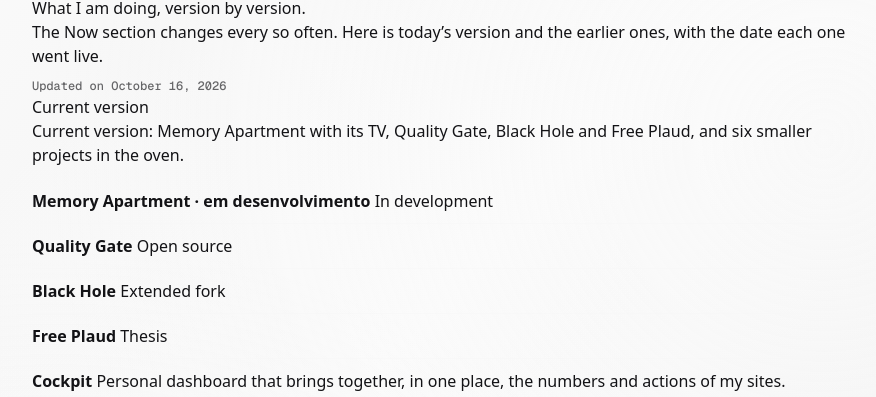
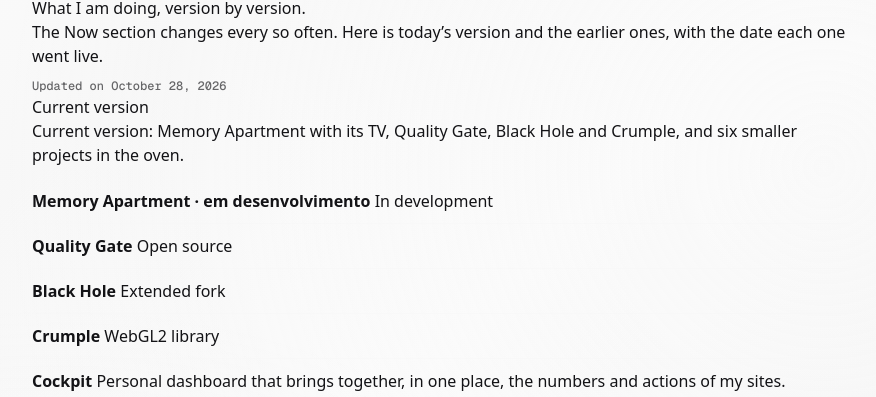
Before and after one commit to devAndreotti/frosted-motion-folio-v2, a React (Vite) app: page /agora in a window 1280 px wide. Shown: the part 153-550 px from the top of the page, without its empty margins (200-1076 px from the left). Built offline with nearby package versions, Linux system fonts and the light colour scheme; no server answers.

Commit message:
feat(now): adicionar projeto crumple no lugar do free plaud com fotos

```diff
--- a/src/data/now-archive.ts
+++ b/src/data/now-archive.ts
@@ -17,8 +17,16 @@ export const NOW_ARCHIVE: NowVersion[] = [
   {
     date: NOW_UPDATED,
     summary: {
-      pt: 'Versão atual: o Memory Apartment com a TV, o Quality Gate, o Black Hole e o Free Plaud, e seis projetos menores no forno.',
-      en: 'Current version: Memory Apartment with its TV, Quality Gate, Black Hole and Free Plaud, and six smaller projects in the oven.',
+      pt: 'Versão atual: o Memory Apartment com a TV, o Quality Gate, o Black Hole e o Crumple, e seis projetos menores no forno.',
+      en: 'Current version: Memory Apartment with its TV, Quality Gate, Black Hole and Crumple, and six smaller projects in the oven.',
+    },
+    items: ['Project 17: Memory Apartment', 'Quality Gate', 'Black Hole', 'Crumple', 'Kali Layer', 'Feed Dispatch', 'Orbitaly', 'Scriply', 'Ambiente Hyprland', 'local-llm-rtx-4gb'],
+  },
+  {
+    date: '2026-10-16',
+    summary: {
+      pt: 'Versão com o Free Plaud (TCC), Memory Apartment com a TV, Quality Gate e Black Hole, e seis projetos menores no forno.',
+      en: 'Version with Free Plaud (Thesis), Memory Apartment with TV, Quality Gate and Black Hole, and six smaller projects in the oven.',
     },
     items: ['Project 17: Memory Apartment', 'Quality Gate', 'Black Hole', 'Free Plaud', 'Kali Layer', 'Feed Dispatch', 'Orbitaly', 'Scriply', 'Ambiente Hyprland', 'local-llm-rtx-4gb'],
   },
--- a/src/data/now.ts
+++ b/src/data/now.ts
@@ -23,7 +23,7 @@ export interface NowProject {
 }
 
 /** When this list was last reviewed (ISO date); shown under the section subtitle. Update it with the list. */
-export const NOW_UPDATED = '2026-10-16';
+export const NOW_UPDATED = '2026-10-28';
 
 // What's on the workbench right now, newest first. Taken from the GitHub
 // account in Oct 2026: private repos only ever link to their public site.
@@ -70,19 +70,18 @@ export const NOW_PROJECTS: NowProject[] = [
     image: './now/black-hole.webp',
   },
   {
-    id: 'free-plaud',
-    title: 'Free Plaud',
-    status: { pt: 'TCC', en: 'Thesis' },
-    meta: { pt: 'Ciência da Computação', en: 'Computer Science' },
+    id: 'crumple',
+    title: 'Crumple',
+    status: { pt: 'Biblioteca WebGL2', en: 'WebGL2 library' },
+    meta: { pt: 'Zero dependências · ~35 KB', en: 'Zero dependencies · ~35 KB' },
     pitch: {
-      pt: 'Começou como automação de áudio → nota no Obsidian e virou meu TCC: app desktop local-first, com transcrição Whisper local e busca híbrida (BM25 + vetorial) que cita o trecho exato.',
-      en: 'It started as an audio → Obsidian note automation and became my thesis: a local-first desktop app with on-device Whisper transcription and hybrid search (BM25 + vectors) that cites the exact passage.',
+      pt: 'Papel amassado que dá para abrir: biblioteca WebGL2 sem dependências. O bilhete amassado voa até o centro da tela e se abre numa folha legível com vincos na luz, 10 tipos de papel, manchas que passam para o verso e som sintetizado.',
+      en: 'Crumpled paper you can open: a dependency-free WebGL2 library. A crumpled note flies to the center of the screen and unfolds into a readable sheet with creases catching the light, 10 paper types, stains showing through to the back and synthesized paper sounds.',
     },
-    tags: ['Python', 'Whisper', 'RAG'],
-    href: 'https://github.com/devAndreotti/free-plaud',
-    linkLabel: 'GitHub (v1)',
-    image: './now/free-plaud.webp',
-    contain: true,
+    tags: ['WebGL2', 'TypeScript', 'GLSL'],
+    href: 'https://github.com/devAndreotti/crumple',
+    linkLabel: 'GitHub',
+    image: './now/crumple.webp',
   },
 ];
 
```
Also changed, not shown: public/now/crumple.webp (added), 3 other files (tests, documents, lock files or other folders).
